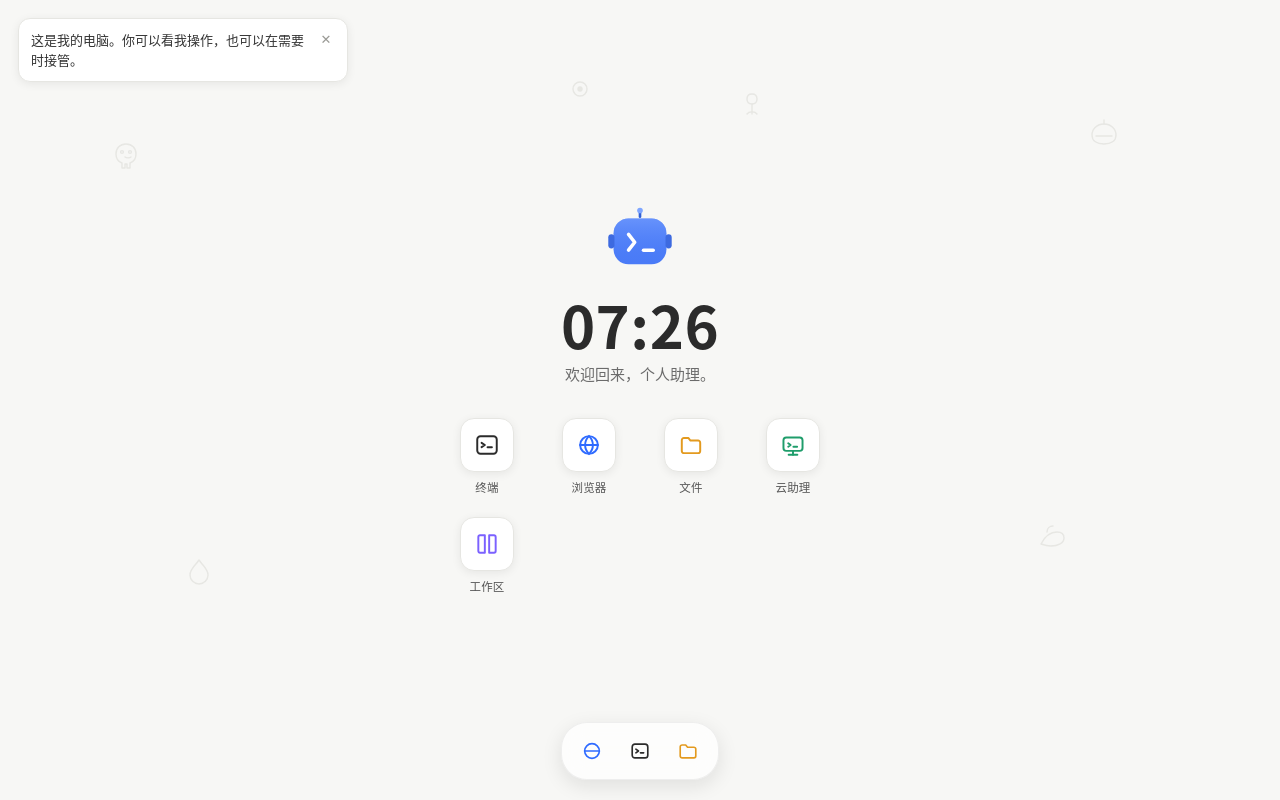
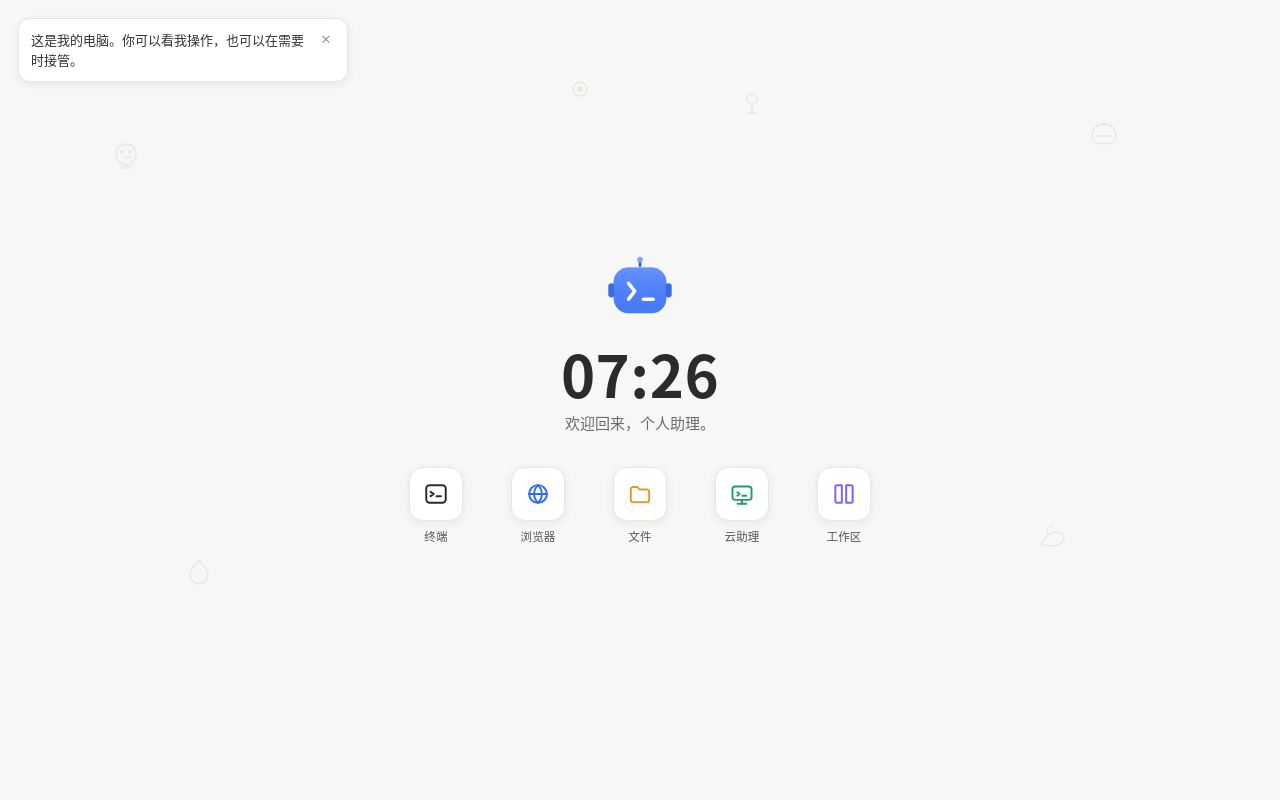
Before and after one commit to kingsoftcloud/agentkit-personal-assistant, a website: page web/welcome.html in a window 1280 px wide. Drawn offline with Linux system fonts and the light colour scheme; no server answers.

Commit message:
fix(desktop): clean welcome dock and stabilize utf8 clipboard

```diff
--- a/runtime/cloud-browser-cdp.mjs
+++ b/runtime/cloud-browser-cdp.mjs
@@ -186,7 +186,7 @@ export async function launchChromium({
         // 桌面窗口给用户看：界面与页面语言都用简体中文；LC_ALL 会盖过 LANG，桌面模式不能设。
         // 无头自动化不改变既有口径（历史行为是 C.UTF-8 + 默认语言）。
         ...(desktop
-          ? { LANG: 'zh_CN.UTF-8', LANGUAGE: 'zh_CN:zh' }
+          ? { LANG: 'zh_CN.UTF-8', LANGUAGE: 'zh_CN:zh', LC_CTYPE: 'C.UTF-8' }
           : { LANG: 'C.UTF-8', LC_ALL: 'C.UTF-8' }),
         ...(timeZone ? { TZ: timeZone } : {}),
         ...(desktop ? { DISPLAY: env.DISPLAY || ':99' } : {}),
--- a/runtime/desktop-session.mjs
+++ b/runtime/desktop-session.mjs
@@ -164,7 +164,7 @@ export function createDesktopController({
     : String(process.env.AGENTKIT_DESKTOP_TIME_ZONE || 'Asia/Shanghai');
   // 桌面面向中文用户：终端、文件管理器、窗口管理器都用简体中文（LC_ALL 会盖过 LANG）。
   // 清掉继承来的 LC_ALL；它会覆盖 LANG，导致中文桌面和 xclip 的字符集行为随宿主漂移。
-  const environment = Object.freeze({ ...process.env, DISPLAY: display, LANG: 'zh_CN.UTF-8', LANGUAGE: 'zh_CN:zh', LC_ALL: undefined, TZ: timeZone });
+  const environment = Object.freeze({ ...process.env, DISPLAY: display, LANG: 'zh_CN.UTF-8', LANGUAGE: 'zh_CN:zh', LC_ALL: undefined, LC_CTYPE: 'C.UTF-8', TZ: timeZone });
   const trackStartupProcess = (name, child) => {
     const diagnostic = { stderr: '', exitCode: null, signal: null };
     processDiagnostics.set(name, diagnostic);
--- a/web/welcome.html
+++ b/web/welcome.html
@@ -56,7 +56,7 @@
 
   /* 应用栅格 */
   .grid{
-    margin-top:34px; display:grid; grid-template-columns:repeat(4,84px);
+    margin-top:34px; display:grid; grid-template-columns:repeat(5,84px);
     gap:22px 18px; justify-items:center;
   }
   .app{
@@ -74,22 +74,6 @@
   .app:focus-visible .app__icon{outline:2px solid var(--accent); outline-offset:2px}
   .app__icon svg{width:26px; height:26px}
   .app__label{font-size:11.5px; color:#555; letter-spacing:.2px}
-
-  /* 底部 dock */
-  .dock{
-    position:absolute; bottom:20px; left:50%; transform:translateX(-50%);
-    display:flex; align-items:center; gap:8px;
-    padding:8px 10px; border-radius:26px;
-    background:rgba(255,255,255,.72); border:1px solid rgba(0,0,0,.06);
-    box-shadow:0 6px 20px rgba(15,15,15,.10);
-    backdrop-filter:blur(14px); -webkit-backdrop-filter:blur(14px);
-  }
-  .dock button{
-    width:40px; height:40px; border:0; border-radius:12px; cursor:pointer;
-    background:transparent; display:flex; align-items:center; justify-content:center;
-  }
-  .dock button:hover{background:rgba(0,0,0,.05)}
-  .dock button svg{width:22px; height:22px}
 
   /* 提示条 */
   .toast{
@@ -173,18 +157,6 @@
       <span class="app__label">工作区</span>
     </button>
   </div>
-</div>
-
-<div class="dock" aria-label="快捷入口">
-  <button data-action="browser" title="浏览器" aria-label="浏览器">
-    <svg viewBox="0 0 24 24" fill="none" stroke="#2f6bff" stroke-width="1.8" stroke-linecap="round"><circle cx="12" cy="12" r="8"/><path d="M4 12h16"/></svg>
-  </button>
-  <button data-action="terminal" title="终端" aria-label="终端">
-    <svg viewBox="0 0 24 24" fill="none" stroke="#2b2b2b" stroke-width="1.8" stroke-linecap="round" stroke-linejoin="round"><rect x="3.5" y="4.5" width="17" height="15" rx="3"/><path d="M7.5 10l2.8 2-2.8 2"/><path d="M12.5 14h3.5"/></svg>
-  </button>
-  <button data-action="files" title="文件" aria-label="文件">
-    <svg viewBox="0 0 24 24" fill="none" stroke="#e39a1f" stroke-width="1.8" stroke-linejoin="round"><path d="M3.5 7.5a2 2 0 0 1 2-2h4l2 2.4h7a2 2 0 0 1 2 2v7.6a2 2 0 0 1-2 2h-13a2 2 0 0 1-2-2z"/></svg>
-  </button>
 </div>
 
 <div class="toast" id="toast"></div>
```
Also changed, not shown: test/cloud-browser-lifecycle.test.mjs (+3 -2 lines), test/desktop-session.test.mjs (+3 -0 lines), test/welcome-clock.test.mjs (+12 -0 lines).
